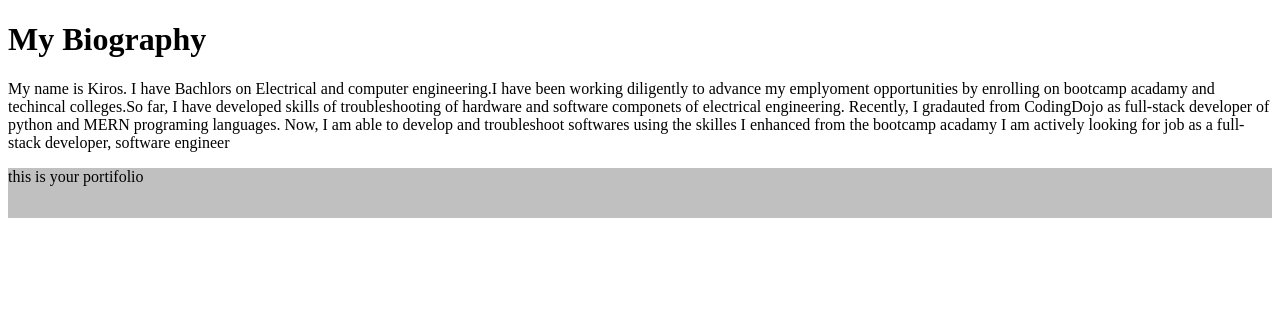
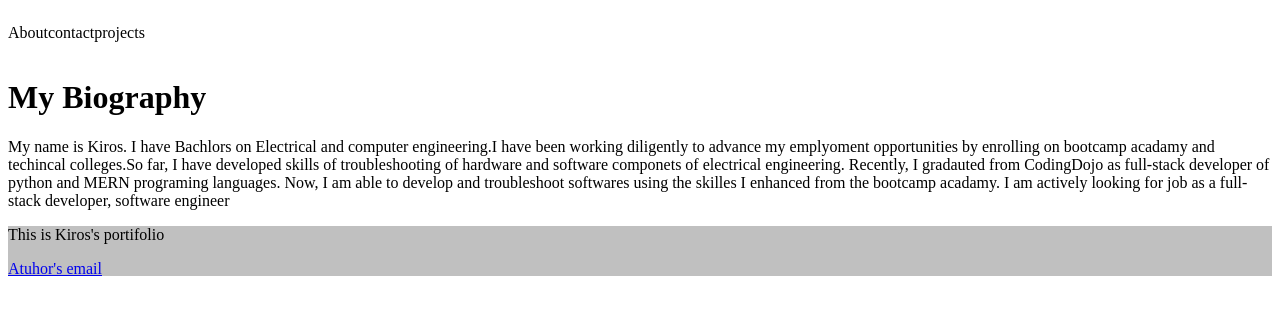
Before and after one commit to Key12-max/Python, a Flask app: page /about in a window 1280 px wide. Shown: the top 315 px of the page. Run offline with Flask 3, Linux system fonts and the light colour scheme.

Commit message:
added header and css

```diff
--- a/fundamentals/portfolio_website/templates/about.html
+++ b/fundamentals/portfolio_website/templates/about.html
@@ -7,16 +7,21 @@
     <title>Kiross' Portfolio</title>
 </head>
 <body>
+<header style="display: flex; justify-content: center space-around;">
+    <p>About</p>
+    <p>contact</p>
+    <p>projects</p>
+</header>
     <h1>My Biography</h1>
     <p>My name is Kiros. I have Bachlors on Electrical and computer engineering.I have been working diligently to advance my
         emplyoment opportunities by enrolling on bootcamp acadamy and techincal colleges.So far, I have developed skills of troubleshooting of hardware and software componets of electrical engineering.
     Recently, I gradauted from CodingDojo as full-stack developer of python and MERN programing languages.
-    Now, I am able to develop and troubleshoot softwares using the skilles I enhanced from the bootcamp acadamy
-I am actively looking for job as a full-stack developer, software engineer </p>
+    Now, I am able to develop and troubleshoot softwares using the skilles I enhanced from the bootcamp acadamy.
+    I am actively looking for job as a full-stack developer, software engineer </p>
 <footer style="width: 100%; height: 50px; background-color: silver;">
-    <p>this is your portifolio</p>
+    <p style="align-content: center;">This is Kiros's  portifolio</p>
+    <a href="#">Atuhor's email</a>
+
 </footer>
 </body>
 </html>
-<!--Footer-->
-<div class="bg-success border-top border-warning border-3" style="width: 100%; height: 50px;"></div>
```
